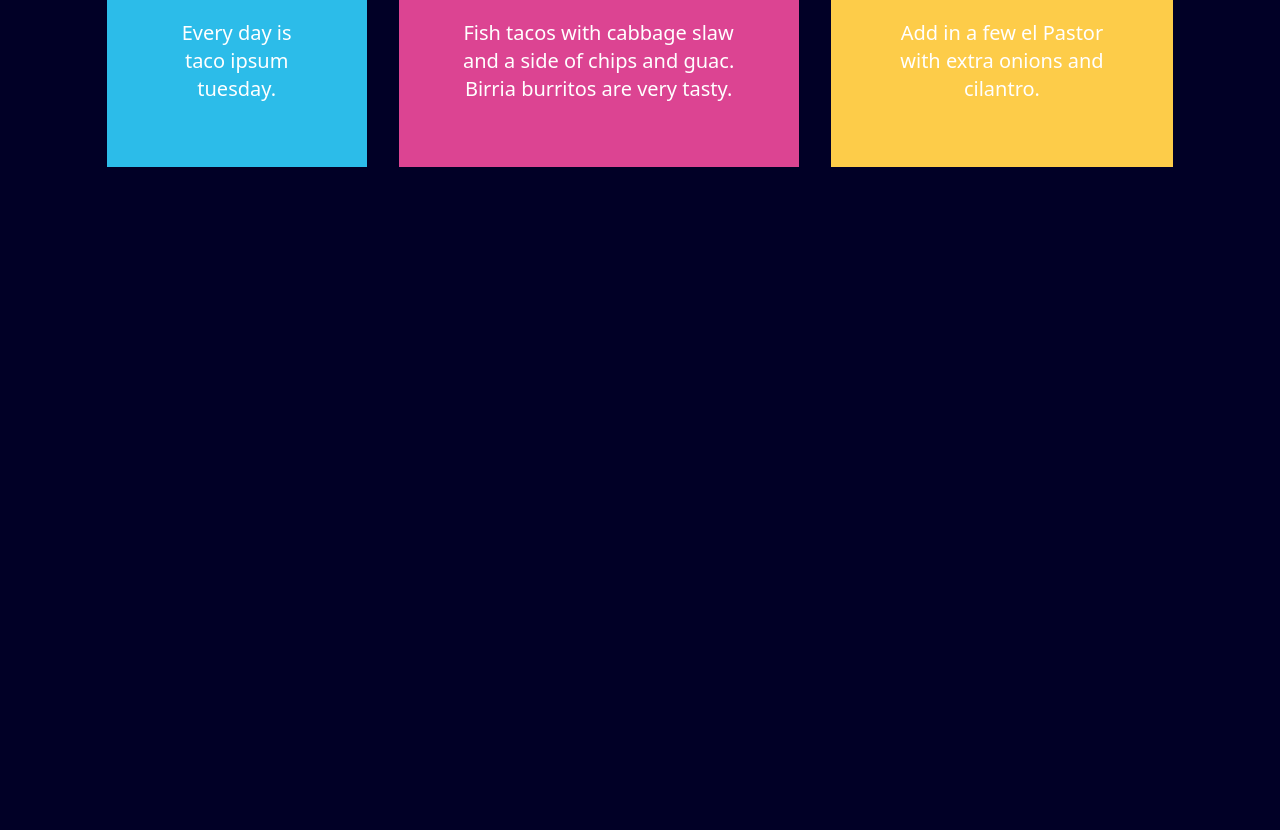
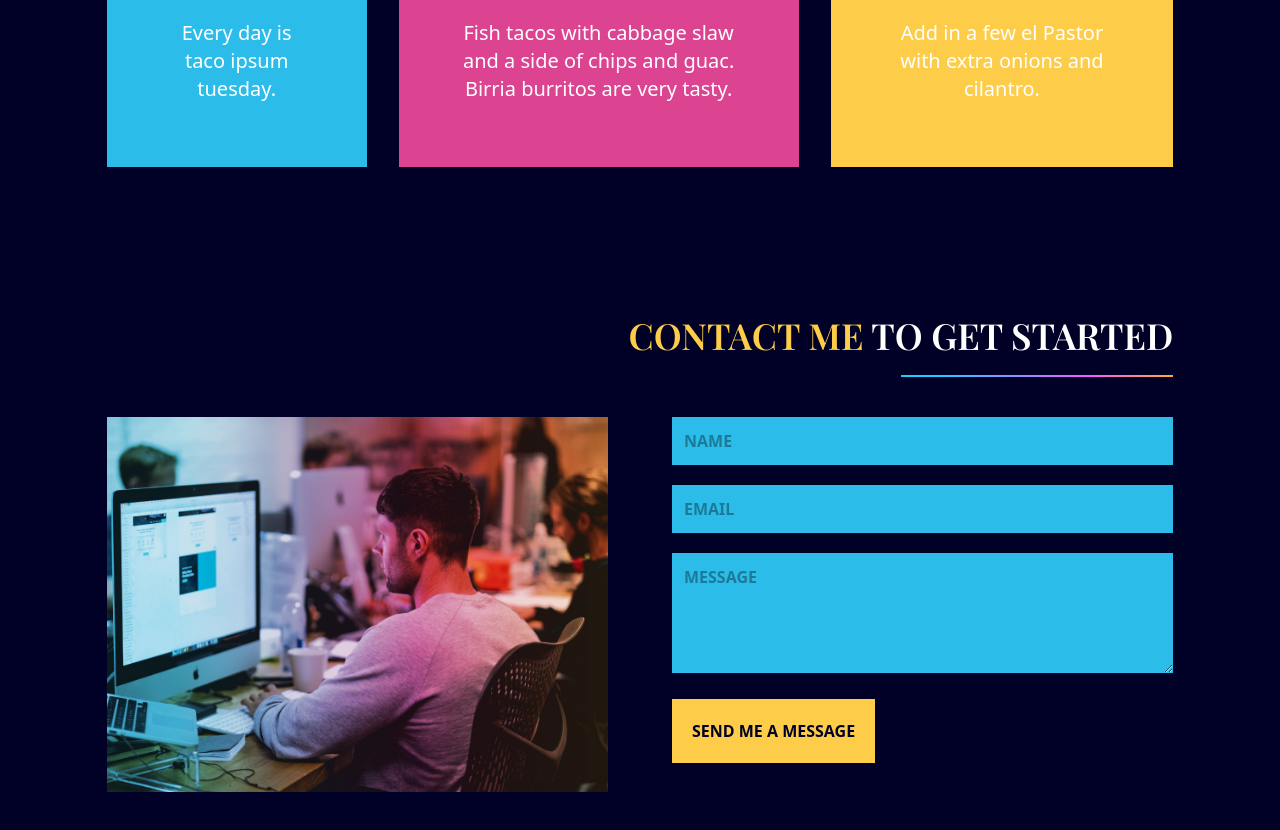
Before and after one commit to laurieroy/react-portfolio-roh, a React (Vite) app: page / in a window 1280 px wide. Shown: the part 3900-4730 px from the top of the page. Before the commit the page ends 4131 px from the top, so only its background shows below. Built offline with nearby package versions, Linux system fonts and the light colour scheme.

Commit message:
Add Contact

```diff
--- a/package.json
+++ b/package.json
@@ -13,7 +13,8 @@
     "framer-motion": "^10.16.2",
     "react": "^18.2.0",
     "react-anchor-link-smooth-scroll": "^1.0.12",
-    "react-dom": "^18.2.0"
+    "react-dom": "^18.2.0",
+    "react-hook-form": "^7.46.0"
   },
   "devDependencies": {
     "@types/react": "^18.2.15",
--- a/src/App.jsx
+++ b/src/App.jsx
@@ -8,6 +8,7 @@
 import MySkills from "./scenes/MySkills";
 import Projects from "./scenes/Projects";
 import Testimonials from "./scenes/Testimonials";
+import Contact from "./scenes/Contact";
 
 function App() {
   const [selectedPage, setSelectedPage] = useState("home");
@@ -55,6 +56,9 @@
       <div className="mx-auto w-5/6 md:h-full">
         <Testimonials />
       </div>
+      <div className="mx-auto w-5/6 md:h-full">
+        <Contact />
+      </div>
     </div>
   );
 }
--- /dev/null
+++ b/src/scenes/Contact.jsx
@@ -0,0 +1,148 @@
+import { useForm } from "react-hook-form";
+import { motion } from "framer-motion";
+import LineGradient from "../components/LineGradient";
+
+const Contact = () => {
+  const {
+    register,
+    trigger,
+    formState: { errors },
+  } = useForm();
+
+  const onSubmit = async (e) => {
+    const isValid = await trigger();
+    if (!isValid) {
+      e.preventDefault();
+    }
+  };
+
+  return (
+    <section id="contact" className="py-48">
+      {/* HEADINGS */}
+      <motion.div
+        className="flex justify-end text-4xl"
+        initial="hidden"
+        whileInView="visible"
+        viewport={{ once: true, amount: 0.5 }}
+        transition={{ duration: 0.5 }}
+        variants={{
+          hidden: { opacity: 0, scale: 0.8 },
+          visible: { opacity: 1, scale: 1 },
+        }}
+      >
+        <div>
+          <p className="font-playfair font-semibold text-4xl">
+            <span className="text-yellow">CONTACT ME</span> TO GET STARTED
+          </p>
+          <div className="flex md:justify-end my-5">
+            <LineGradient width="w-1/2" />
+          </div>
+        </div>
+      </motion.div>
+
+      {/* FORM */}
+      <div className="md:flex md:justify-between gap-16 mt-5">
+        <motion.div
+          className="basis-1/2 flex justify-center"
+          initial="hidden"
+          whileInView="visible"
+          viewport={{ once: true, amount: 0.5 }}
+          transition={{ duration: 0.5 }}
+          variants={{
+            hidden: { opacity: 0, y: 50 },
+            visible: { opacity: 1, y: 0 },
+          }}
+        >
+          <img src="../assets/contact-image.jpeg" alt="contact" />
+        </motion.div>
+
+        <motion.div
+          className="basis-1/2 mt-10 md:mt-0"
+          initial="hidden"
+          whileInView="visible"
+          viewport={{ once: true, amount: 0.5 }}
+          transition={{ delay: 0.2, duration: 0.5 }}
+          variants={{
+            hidden: { opacity: 0, y: 50 },
+            visible: { opacity: 1, y: 0 },
+          }}
+        >
+          <form
+            target="_blank"
+            onSubmit={onSubmit}
+            action="https://formsubmit.co/187f49c8645dc31565c7a8416febbbab"
+            method="POST"
+          >
+            <input
+              type="text"
+              className="w-full bg-blue font-semibold placeholder-opaque-black p-3"
+              placeholder="NAME"
+              {...register("name", {
+                required: true,
+                maxLength: 100,
+              })}
+            />
+            {errors.name && (
+              <p className="text-red mt-1">
+                {errors.name.type === "required" && "This field is required."}
+                {errors.name.type === "maxLength" &&
+                  "Max length is 100 characters."}
+              </p>
+            )}
+
+            <input
+              type="email"
+              className="w-full bg-blue font-semibold placeholder-opaque-black mt-5 p-3"
+              placeholder="EMAIL"
+              {...register("email", {
+                required: true,
+                pattern: /^[A-Z0-9._%+-]+@[A-Z0-9.-]+\.[A-z]{2,}$/i,
+                maxLength: 100,
+              })}
+            />
+            {errors.email && (
+              <p className="text-red mt-1">
+                {errors.email.type === "required" && "This field is required."}
+                {errors.email.type === "pattern" && "Invalid email address."}
+                {errors.email.type === "maxLength" &&
+                  "Max length is 100 characters."}
+              </p>
+            )}
+
+            <textarea
+              type="text"
+              rows="4"
+              cols="50"
+              className="w-full bg-blue font-semibold placeholder-opaque-black p-3 mt-5"
+              placeholder="MESSAGE"
+              {...register("message", {
+                required: true,
+                maxLength: 2000,
+                minLength: 2,
+              })}
+            />
+            {errors.message && (
+              <p className="text-red mt-1">
+                {errors.message.type === "required" &&
+                  "This field is required."}
+
+                {errors.message.type === "maxLength" &&
+                  "Max length is 2000 characters."}
+                {errors.message.type === "minLength" &&
+                  "Min length is 2 characters."}
+              </p>
+            )}
+
+            <button
+              className="bg-yellow font-semibold text-deep-blue p-5 mt-5 hover:bg-red hover:text-white duration-500"
+              type="submit"
+            >
+              SEND ME A MESSAGE
+            </button>
+          </form>
+        </motion.div>
+      </div>
+    </section>
+  );
+};
+export default Contact;
```
Also changed, not shown: 2 other files (tests, documents, lock files or other folders).
